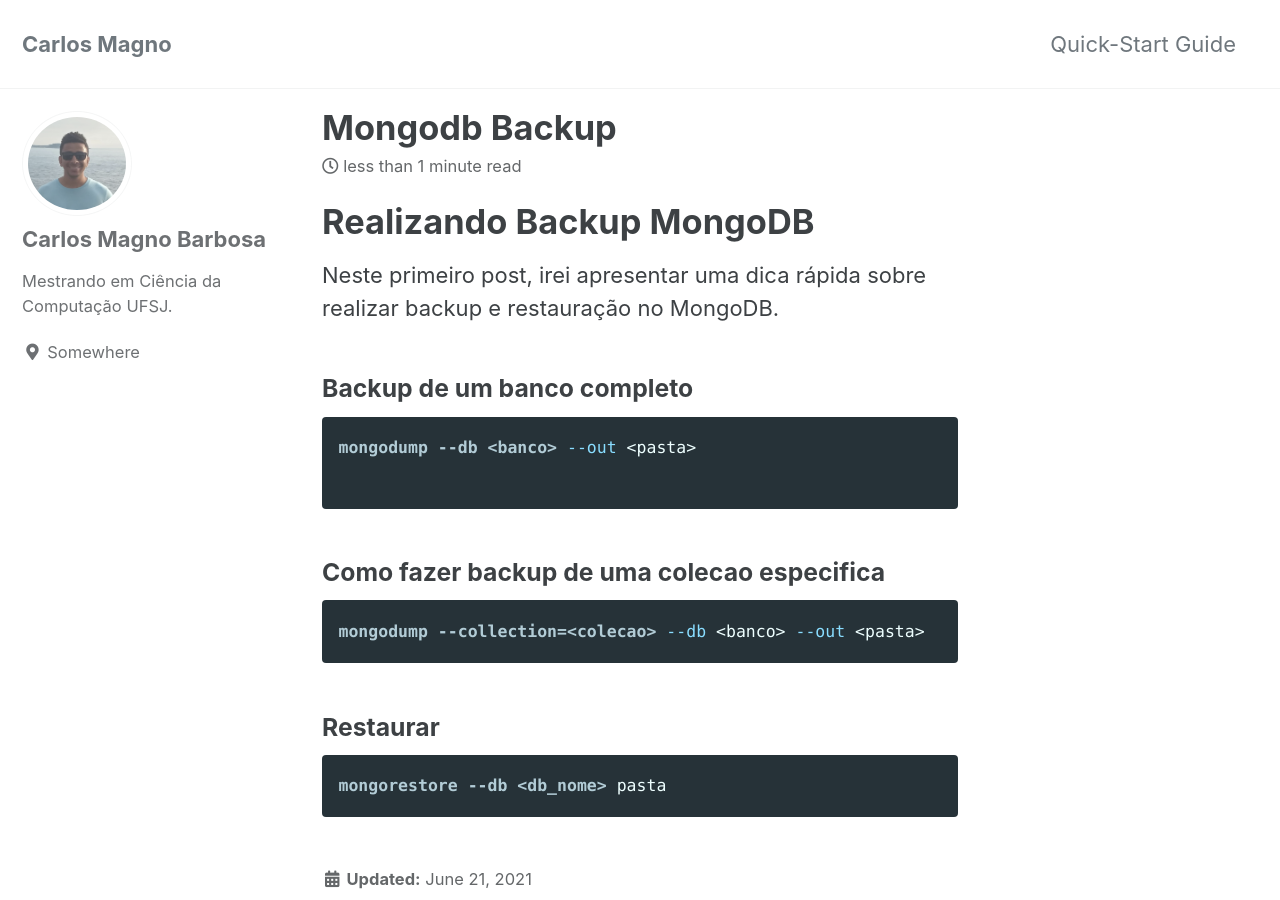
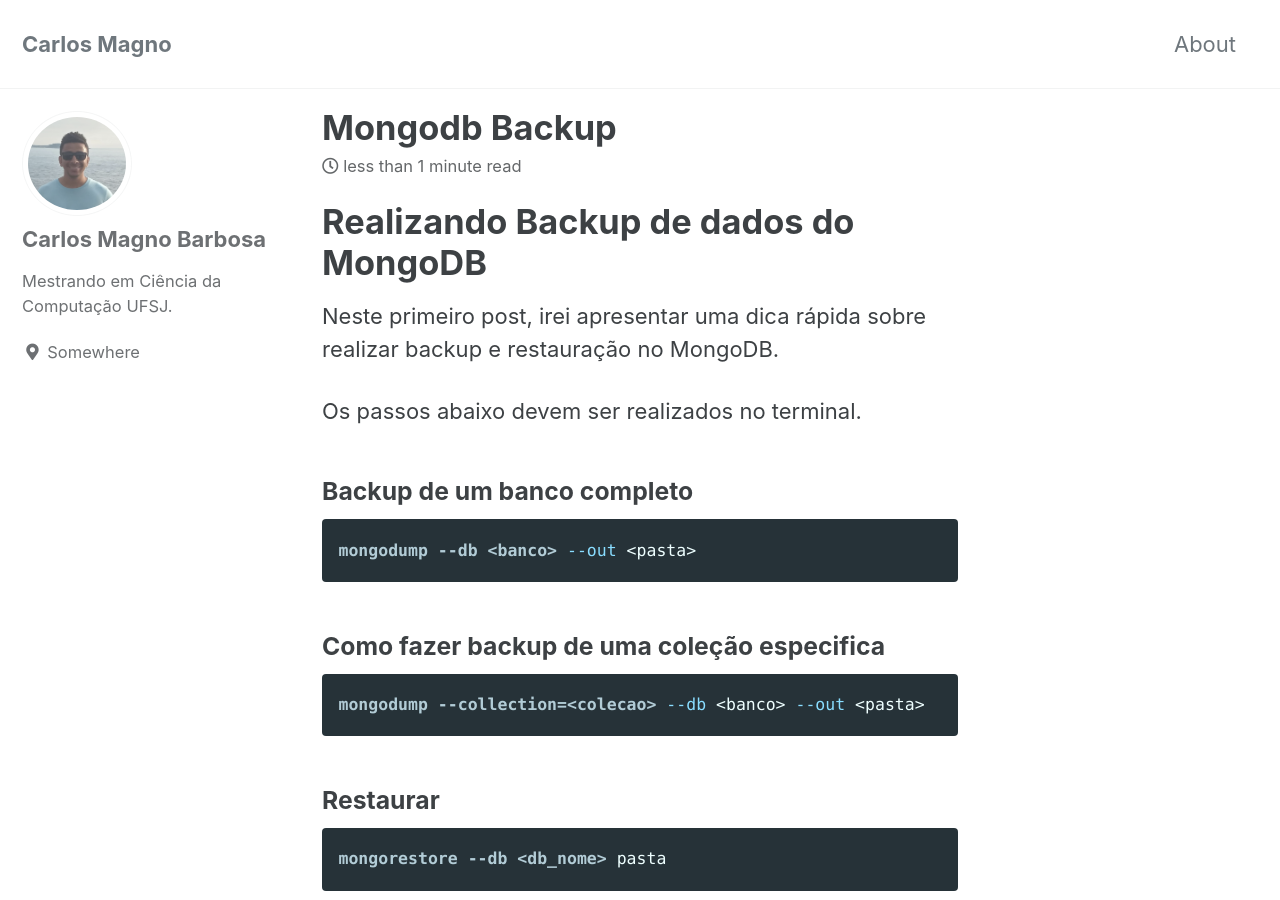
Before and after one commit to cmagnobarbosa/cmagnobarbosa.github.io, a Jekyll site: the page built from _posts/2021-06-21-mongodb-backup.md, in a window 1280 px wide and 900 px high. Built offline with Jekyll 4.4.1, drawn with Linux system fonts in a browser that asks for light colours; cached includes are drawn as plain includes.

Commit message:
Update author information and first post

````diff
--- a/_posts/2021-06-21-mongodb-backup.md
+++ b/_posts/2021-06-21-mongodb-backup.md
@@ -1,18 +1,18 @@
-# Realizando Backup MongoDB
+# Realizando Backup de dados do MongoDB
 
 
-Neste primeiro post, irei apresentar uma dica rápida sobre realizar backup e restauração no MongoDB.
+Neste primeiro post, irei apresentar uma dica rápida sobre realizar
+backup e restauração no MongoDB.
 
 
-
+Os passos abaixo devem ser realizados no terminal.
 ### Backup de um banco completo
 
 ``` console
 mongodump --db <banco> --out <pasta>
-
 ```
 
-### Como fazer backup de uma colecao especifica
+### Como fazer backup de uma coleção especifica
 ``` console
 mongodump --collection=<colecao> --db <banco> --out <pasta>
 ```
````
Also changed, not shown: _data/navigation.yml (+4 -4 lines), _pages/about.md (added, +5 -0 lines).
